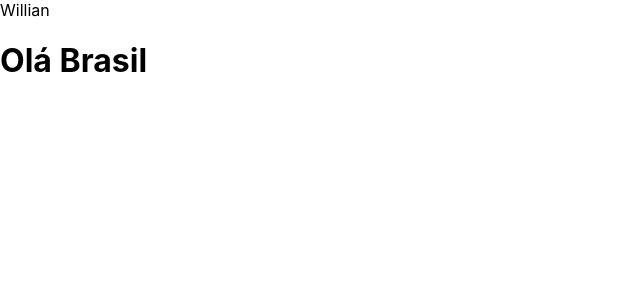
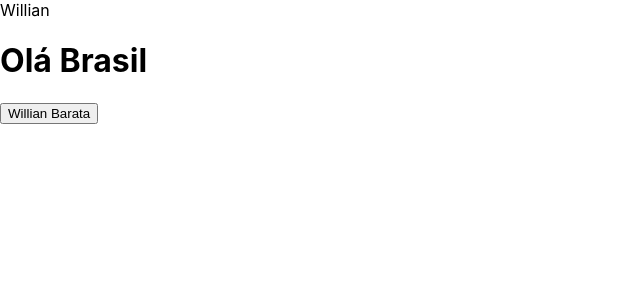
Before and after one commit to willianbarata/basicoReactJs, a React (Create React App) app: page / in a window 1280 px wide. Shown: the top 300 px of the page, without its empty margins (0-640 px from the left). Built offline with nearby package versions, Linux system fonts and the light colour scheme.

Commit message:
Criando componente, rederizando com função

```diff
--- /dev/null
+++ b/src/Button.jsx
@@ -0,0 +1,12 @@
+import React from "react";
+
+function Button(props){
+
+    const { name, onClick } = props
+
+    return(
+        <button onClick={onClick}>{name}</button>
+    )
+}
+
+export default Button
--- a/src/index.js
+++ b/src/index.js
@@ -3,15 +3,21 @@ import ReactDOM from 'react-dom';
 import './index.css';
 import App from './App';
 import reportWebVitals from './reportWebVitals';
+import Button from './Button';
 
 const element = 'Willian';
 const element2 = <h1>Olá Brasil</h1>
+
+function soma(a,b) {
+  alert(a+b)
+}
 
 function App2() {
   return (
     <div>
       {element}
       {element2}
+      <Button onClick={() => soma(20,20)} name="Willian Barata" />
     </div>
   );
 }
```
